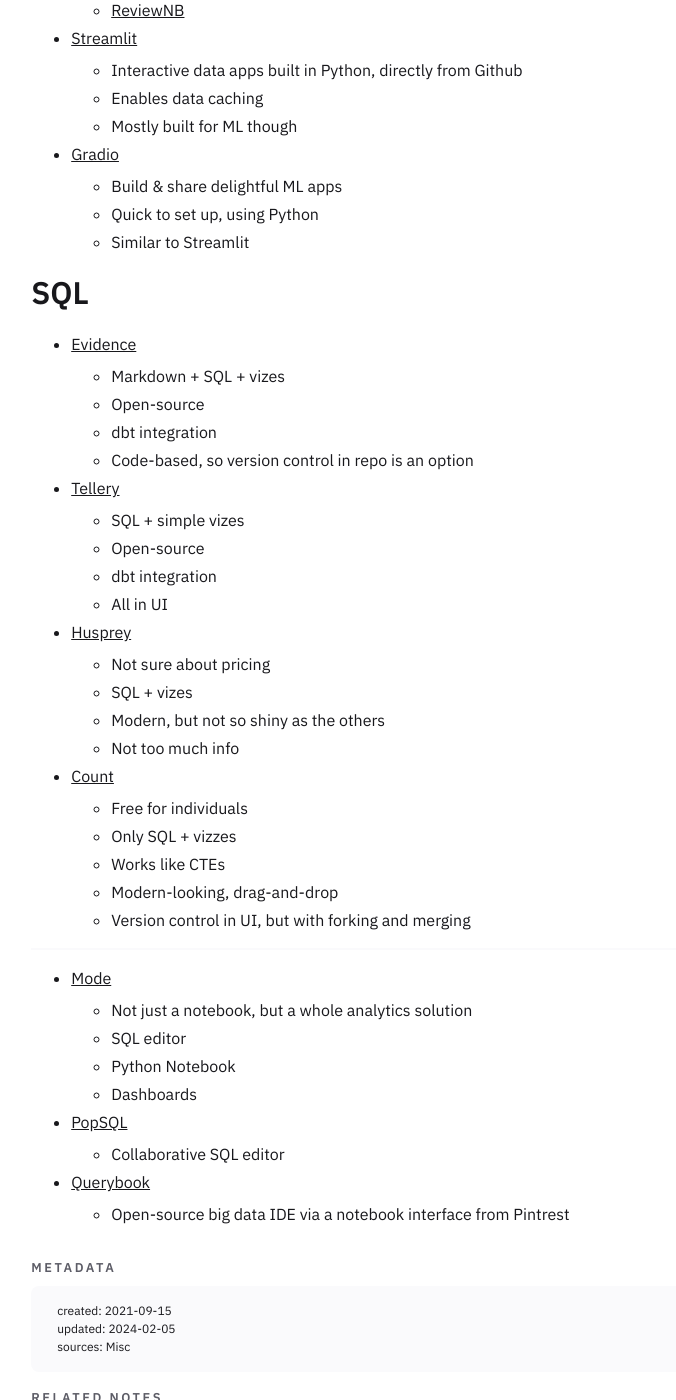
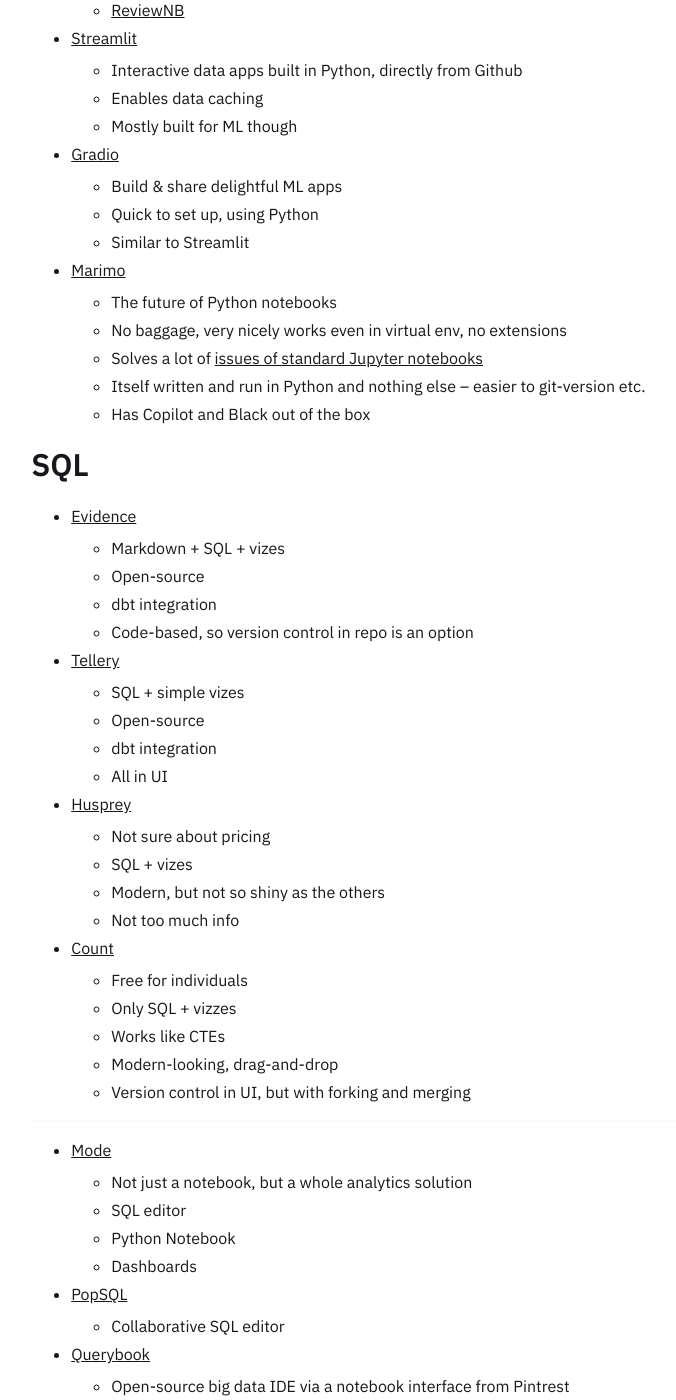
Before and after one commit to one-data-cookie/one-data-cookie.github.io, a Jekyll site: the page built from _notes/data-analytics/Consider using notebooks for analyses.md, in a window 1280 px wide and 1400 px high, scrolled down 1087 px. Shown: the whole window, without its empty margins (264-940 px from the left). Built offline with Jekyll 4.4.1, drawn with Linux system fonts in a browser that asks for light colours; some of the changed text lies outside the part shown.

Commit message:
sync notes and files as of 2024-02-15 19:22:16 UTC

```diff
--- a/_notes/data-analytics/Consider using notebooks for SQL analyses.md
+++ b/_notes/data-analytics/Consider using notebooks for analyses.md
@@ -1,11 +1,14 @@
 ---
-title: Consider using notebooks for SQL analyses
+title: Consider using notebooks for analyses
 lang: en
 category: data-analytics
-tags: [tools, sql, python]
+tags:
+  - tools
+  - sql
+  - python
 season: spring
 created: 2021-09-15
-updated: 2024-02-05
+updated: 2024-02-15
 sources: Misc
 ---
 
@@ -43,6 +46,12 @@
 	- Build & share delightful ML apps
 	- Quick to set up, using Python
 	- Similar to Streamlit
+- [Marimo](https://marimo.io/)
+	- The future of Python notebooks
+	- No baggage, very nicely works even in virtual env, no extensions
+	- Solves a lot of [issues of standard Jupyter notebooks](https://www.youtube.com/watch?v=7jiPeIFXb6U)
+	- Itself written and run in Python and nothing else – easier to git-version etc.
+	- Has Copilot and Black out of the box
 
 ## SQL
 - [Evidence](https://www.evidence.dev/)
```
Also changed, not shown: _notes/data-coding/Create pip-installable packages.md (+2 -1 lines).
